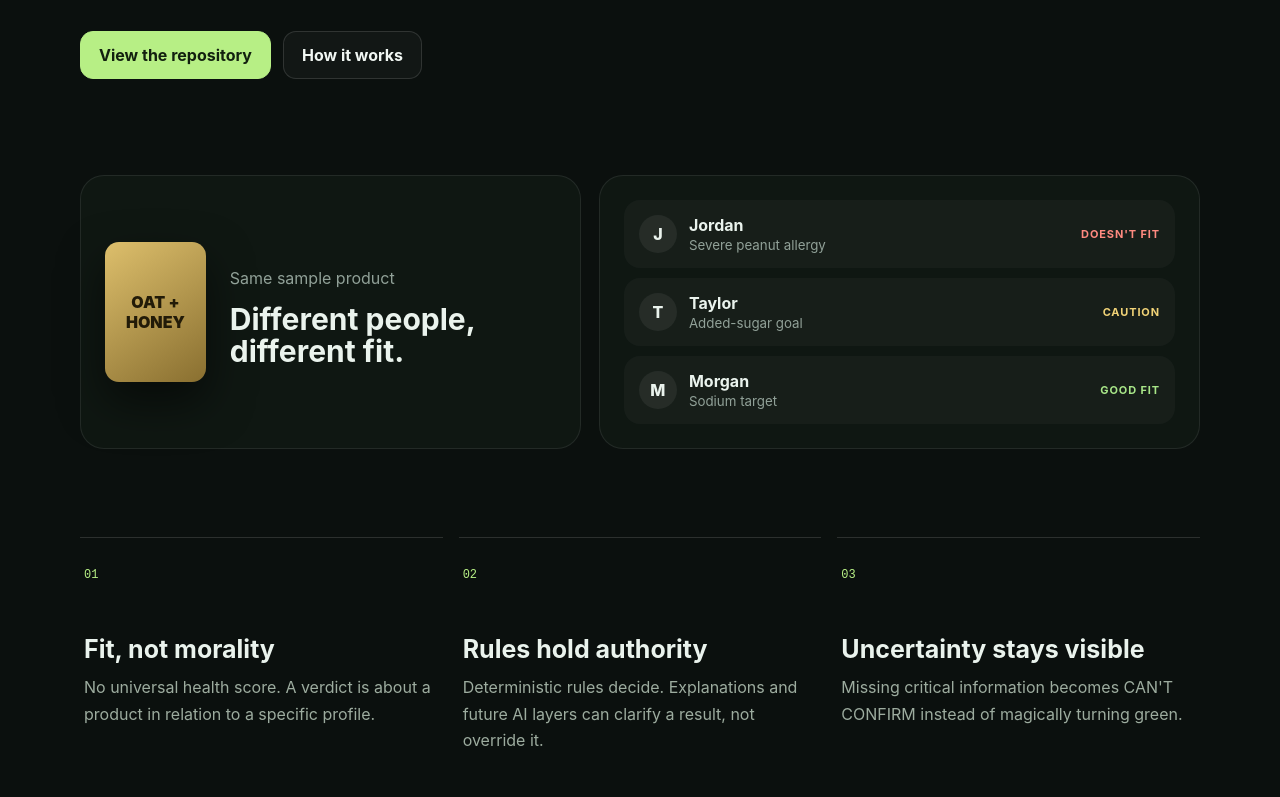
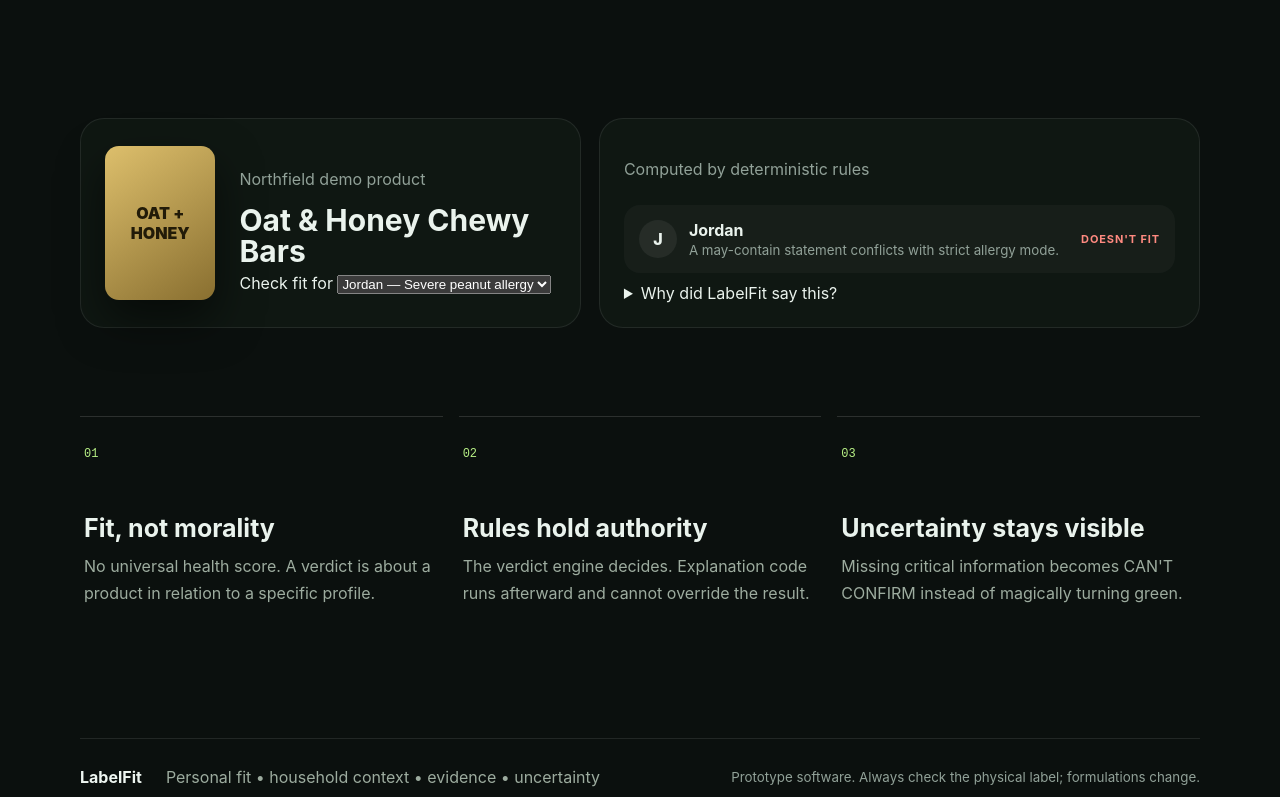
Before and after one commit to MichaelWave369/LabelFit, a website: page index.html in a window 1280 px wide. Shown: the part 463-1260 px from the top of the page. Drawn offline with Linux system fonts and the light colour scheme.

Commit message:
feat: wire computed profile verdict demo

```diff
--- a/index.html
+++ b/index.html
@@ -11,70 +11,43 @@
 <body>
   <main class="shell">
     <header class="nav">
-      <a class="brand" href="./" aria-label="LabelFit home">
-        <span class="mark">LF</span>
-        <span>LabelFit</span>
-      </a>
+      <a class="brand" href="./" aria-label="LabelFit home"><span class="mark">LF</span><span>LabelFit</span></a>
       <span class="version">v0.3</span>
     </header>
 
     <section class="hero">
       <p class="eyebrow">PERSONAL FOOD FIT ENGINE</p>
       <h1>Food that <em>fits you.</em></h1>
-      <p class="lede">
-        LabelFit compares food information with a person’s allergies, goals,
-        preferences, household context, and available evidence. Same food,
-        different person, different fit.
-      </p>
-      <div class="actions">
-        <a class="button primary" href="https://github.com/MichaelWave369/LabelFit">View the repository</a>
-        <a class="button" href="#principles">How it works</a>
-      </div>
+      <p class="lede">LabelFit compares food information with a person’s allergies, goals, preferences, household context, and available evidence. Same food, different person, different fit.</p>
     </section>
 
-    <section class="verdict-demo" aria-label="Example personalized results">
+    <section class="verdict-demo" aria-label="Computed personalized result">
       <article class="product">
         <div class="package">OAT + HONEY</div>
         <div>
-          <p class="muted">Same sample product</p>
-          <h2>Different people, different fit.</h2>
+          <p class="muted">Northfield demo product</p>
+          <h2>Oat & Honey Chewy Bars</h2>
+          <label class="profile-picker">
+            <span>Check fit for</span>
+            <select id="profile-select" aria-label="Choose demo profile"></select>
+          </label>
         </div>
       </article>
+
       <div class="profiles">
-        <article class="result danger">
-          <span class="avatar">J</span>
-          <div><strong>Jordan</strong><small>Severe peanut allergy</small></div>
-          <b>DOESN'T FIT</b>
-        </article>
-        <article class="result caution">
-          <span class="avatar">T</span>
-          <div><strong>Taylor</strong><small>Added-sugar goal</small></div>
-          <b>CAUTION</b>
-        </article>
-        <article class="result good">
-          <span class="avatar">M</span>
-          <div><strong>Morgan</strong><small>Sodium target</small></div>
-          <b>GOOD FIT</b>
-        </article>
+        <p class="muted">Computed by deterministic rules</p>
+        <article id="computed-result" class="result"></article>
+        <details class="why">
+          <summary>Why did LabelFit say this?</summary>
+          <ol id="why-chain"></ol>
+        </details>
       </div>
     </section>
 
     <section id="principles" class="grid">
-      <article>
-        <span class="num">01</span>
-        <h3>Fit, not morality</h3>
-        <p>No universal health score. A verdict is about a product in relation to a specific profile.</p>
-      </article>
-      <article>
-        <span class="num">02</span>
-        <h3>Rules hold authority</h3>
-        <p>Deterministic rules decide. Explanations and future AI layers can clarify a result, not override it.</p>
-      </article>
-      <article>
-        <span class="num">03</span>
-        <h3>Uncertainty stays visible</h3>
-        <p>Missing critical information becomes CAN'T CONFIRM instead of magically turning green.</p>
-      </article>
+      <article><span class="num">01</span><h3>Fit, not morality</h3><p>No universal health score. A verdict is about a product in relation to a specific profile.</p></article>
+      <article><span class="num">02</span><h3>Rules hold authority</h3><p>The verdict engine decides. Explanation code runs afterward and cannot override the result.</p></article>
+      <article><span class="num">03</span><h3>Uncertainty stays visible</h3><p>Missing critical information becomes CAN'T CONFIRM instead of magically turning green.</p></article>
     </section>
 
     <footer>
@@ -83,5 +56,12 @@
       <small>Prototype software. Always check the physical label; formulations change.</small>
     </footer>
   </main>
+
+  <script src="js/normalize.js"></script>
+  <script src="js/profiles.js"></script>
+  <script src="js/verdict.js"></script>
+  <script src="js/explain.js"></script>
+  <script src="js/demo-data.js"></script>
+  <script src="js/app.js"></script>
 </body>
 </html>
```
